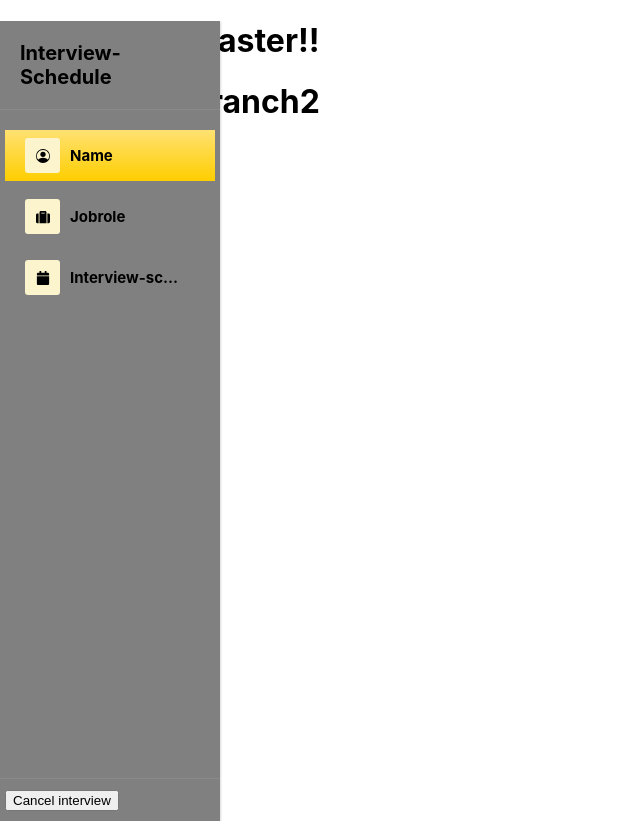
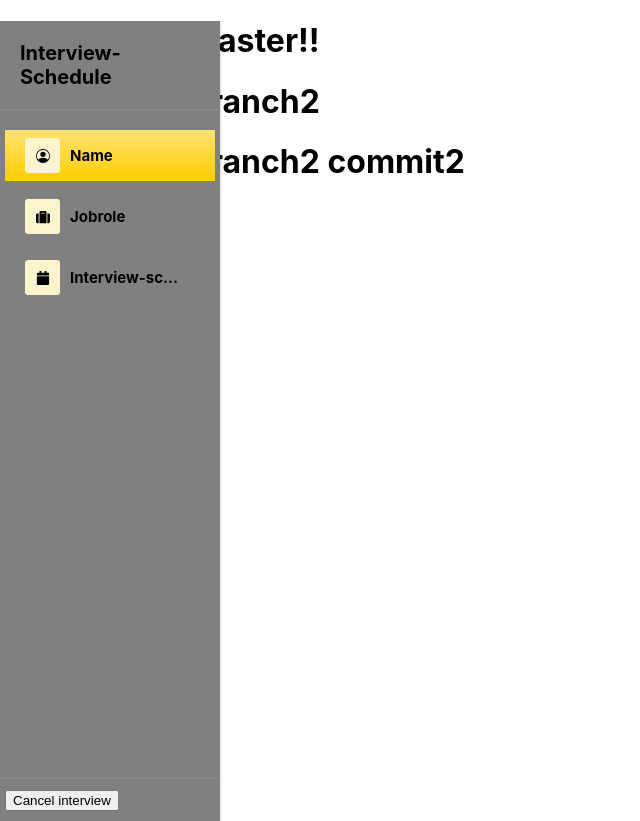
Before and after one commit to Dharanichalagere18/test-repo, a React (Create React App) app: page / in a window 1280 px wide. Shown: the whole page, without its empty margins (0-640 px from the left). Built offline with nearby package versions, Linux system fonts and the light colour scheme.

Commit message:
branch2commit2

```diff
--- a/src/App.js
+++ b/src/App.js
@@ -7,6 +7,7 @@ function App() {
         <Header />
         <h1>Hello World master!!</h1>
         <h1>Hello World Branch2</h1>
+        <h1>Hello World Branch2 commit2</h1>
     </div>
   )
 }
```
